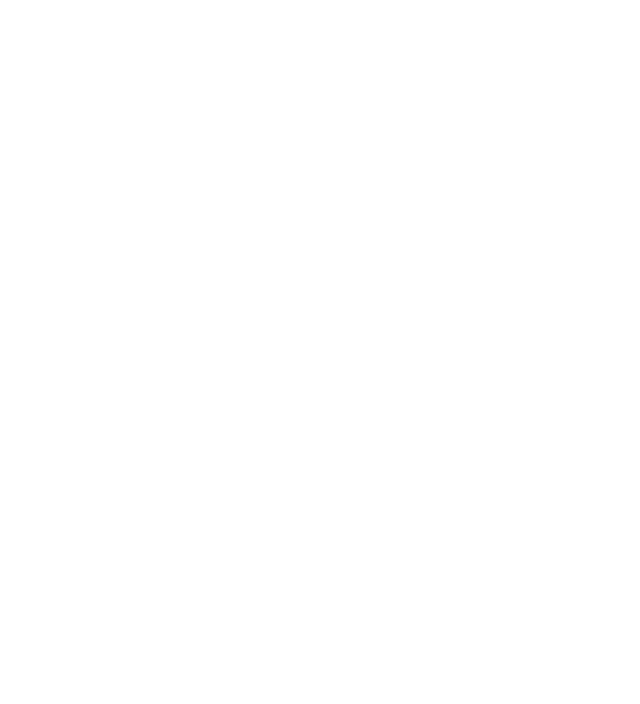
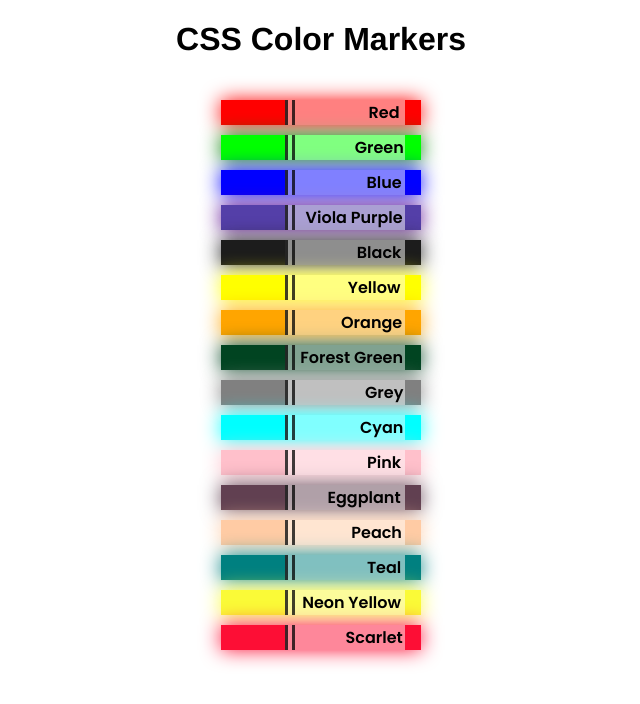
Before and after one commit to Alcedrick/PRIN135-Activity-04, a plain HTML site: page index.html in a window 1280 px wide. Shown: the whole page, without its empty margins (319-959 px from the left). Drawn offline with Linux system fonts and the light colour scheme.

Commit message:
Added CSS Color Markers

```diff
--- a/index.html
+++ b/index.html
@@ -3,10 +3,111 @@
 <head>
     <meta charset="UTF-8">
     <meta name="viewport" content="width=device-width, initial-scale=1.0">
+    <link rel="preconnect" href="https://fonts.googleapis.com">
+    <link rel="preconnect" href="https://fonts.gstatic.com" crossorigin>
+    <link href="https://fonts.googleapis.com/css2?family=Poppins:wght@100;600&display=swap" rel="stylesheet">
     <link rel="stylesheet" href="style.css">
-    <title>PRIN135-Activity-04</title>
+    <title>CSS Color Markers / PRIN135-Activity-04</title>
 </head>
 <body>
-
+    <h1>CSS Color Markers</h1>
+    <div class="container">
+        <div class="marker red">
+            <div class="cap"></div>
+            <div class="sleeve">
+                <span class="text">Red</span>
+            </div>
+        </div>
+        <div class="marker green">
+            <div class="cap"></div>
+            <div class="sleeve">
+                <span class="text">Green</span>
+            </div>
+          </div>
+          <div class="marker blue">
+            <div class="cap"></div>
+            <div class="sleeve">
+                <span class="text">Blue</span>
+            </div>
+          </div>
+          <div class="marker viola-purple">
+            <div class="cap"></div>
+            <div class="sleeve">
+                <span class="text">Viola Purple</span>
+            </div>
+          </div>
+          <div class="marker black">
+            <div class="cap"></div>
+            <div class="sleeve">
+                <span class="text">Black</span>
+            </div>
+          </div>
+          <div class="marker yellow">
+            <div class="cap"></div>
+            <div class="sleeve">
+                <span class="text">Yellow</span>
+            </div>
+          </div>
+          <div class="marker orange">
+            <div class="cap"></div>
+            <div class="sleeve">
+                <span class="text">Orange</span>
+            </div>
+          </div>
+          <div class="marker forest-green">
+            <div class="cap"></div>
+            <div class="sleeve">
+                <span class="text">Forest Green</span>
+            </div>
+          </div>
+          <div class="marker grey">
+            <div class="cap"></div>
+            <div class="sleeve">
+                <span class="text">Grey</span>
+            </div>
+          </div>
+          <div class="marker cyan">
+            <div class="cap"></div>
+            <div class="sleeve">
+                <span class="text">Cyan</span>
+            </div>
+          </div>
+          <div class="marker pink">
+            <div class="cap"></div>
+            <div class="sleeve">
+                <span class="text">Pink</span>
+            </div>
+          </div>
+          <div class="marker eggplant">
+            <div class="cap"></div>
+            <div class="sleeve">
+                <span class="text">Eggplant</span>
+            </div>
+          </div>
+          <div class="marker peach">
+            <div class="cap"></div>
+            <div class="sleeve">
+                <span class="text">Peach</span>
+            </div>
+          </div>
+          <div class="marker teal">
+            <div class="cap"></div>
+            <div class="sleeve">
+                <span class="text">Teal</span>
+            </div>
+          </div>
+          <div class="marker neon-yellow">
+            <div class="cap"></div>
+            <div class="sleeve">
+                <span class="text">Neon Yellow</span>
+            </div>
+          </div>
+          <div class="marker scarlet">
+            <div class="cap"></div>
+            <div class="sleeve">
+                <span class="text">Scarlet</span>
+            </div>
+          </div>
+    </div>
 </body>
 </html>
--- a/style.css
+++ b/style.css
@@ -0,0 +1,167 @@
+
+
+h1 {
+    text-align: center;
+    font-family: Helvetica;
+}
+
+.container {
+    padding: 10px 0;
+}
+
+.marker {
+    width: 200px;
+    height: 25px;
+    margin: 10px auto;
+}
+
+.cap {
+    width: 60px;
+    height: 25px;
+}
+
+.sleeve {
+    width: 110px;
+    height: 25px;
+    background-color: rgba(255, 255, 255, 0.5);
+    border-left: 10px double rgba(0, 0, 0, .75);
+    position: relative;
+}
+
+.text {
+    position: absolute;
+    padding-left: 170px;
+    transform: translate(-48%);
+    font-family: "Poppins", sans-serif;
+    font-weight: 600;
+    font-style: normal;
+    white-space: nowrap;
+}
+
+.green .text {
+    padding-left: 160px;
+}
+
+.viola-purple .text {
+    padding-left: 110px;
+}
+
+.black .text {
+    padding-left: 160px;
+}
+
+.yellow .text {
+    padding-left: 150px;
+}
+
+.orange .text {
+    padding-left: 145px;
+}
+
+.forest-green .text {
+    padding-left: 105px;
+}
+
+.cyan .text {
+    padding-left: 165px;
+}
+
+.eggplant .text {
+    padding-left: 130px;
+}
+
+.peach .text {
+    padding-left: 155px;
+}
+
+.neon-yellow .text {
+    padding-left: 105px;
+}
+
+.scarlet .text {
+    padding-left: 150px;
+}
+
+.cap, .sleeve {
+    display: inline-block;
+}
+
+.red {
+    background-color: rgb(255, 0, 0);
+    box-shadow: 0px 0px 20px 0 red;
+}
+
+.green {
+    background-color: rgb(0, 255, 0);
+    box-shadow: 0px 0px 20px 0 green;
+  }
+
+.blue {
+    background-color: rgb(0, 0, 255);
+    box-shadow: 0px 0px 20px 0 blue;
+}
+
+.viola-purple {
+    background-color: #543fa8;
+    box-shadow: 0px 0px 20px 0 rgb(91, 10, 145);
+}
+
+.black {
+    background-color: #1c1c1c;
+    box-shadow: 0px 0px 20px 0 #1c1c1c;
+}
+
+.yellow {
+    background-color: yellow;
+    box-shadow: 0px 0px 20px 0 yellow;
+}
+
+.orange {
+    background-color: orange;
+    box-shadow: 0px 0px 20px 0 orange;
+}
+
+.forest-green {
+    background-color: #014421;
+    box-shadow: 0px 0px 20px 0 #014421;
+}
+
+.grey {
+    background-color: gray;
+    box-shadow: 0px 0px 20px 0 gray;
+}
+
+.cyan {
+    background-color: cyan;
+    box-shadow: 0px 0px 20px 0 cyan;
+}
+
+.pink {
+    background-color: pink;
+    box-shadow: 0px 0px 20px 0 pink;
+}
+
+.eggplant {
+    background-color: #614051;
+    box-shadow: 0px 0px 20px 0 #614051;
+}
+
+.peach {
+    background-color: #FFCBA4;
+    box-shadow: 0px 0px 20px 0 #FFCBA4;
+}
+
+.teal {
+    background-color: teal;
+    box-shadow: 0px 0px 20px 0 teal;
+}
+
+.neon-yellow {
+    background-color: #FAFA37;
+    box-shadow: 0px 0px 20px 0 #FAFA37;
+}
+
+.scarlet {
+    background-color: #FD0E35;
+    box-shadow: 0px 0px 20px 0 #FD0E35;
+}
```
